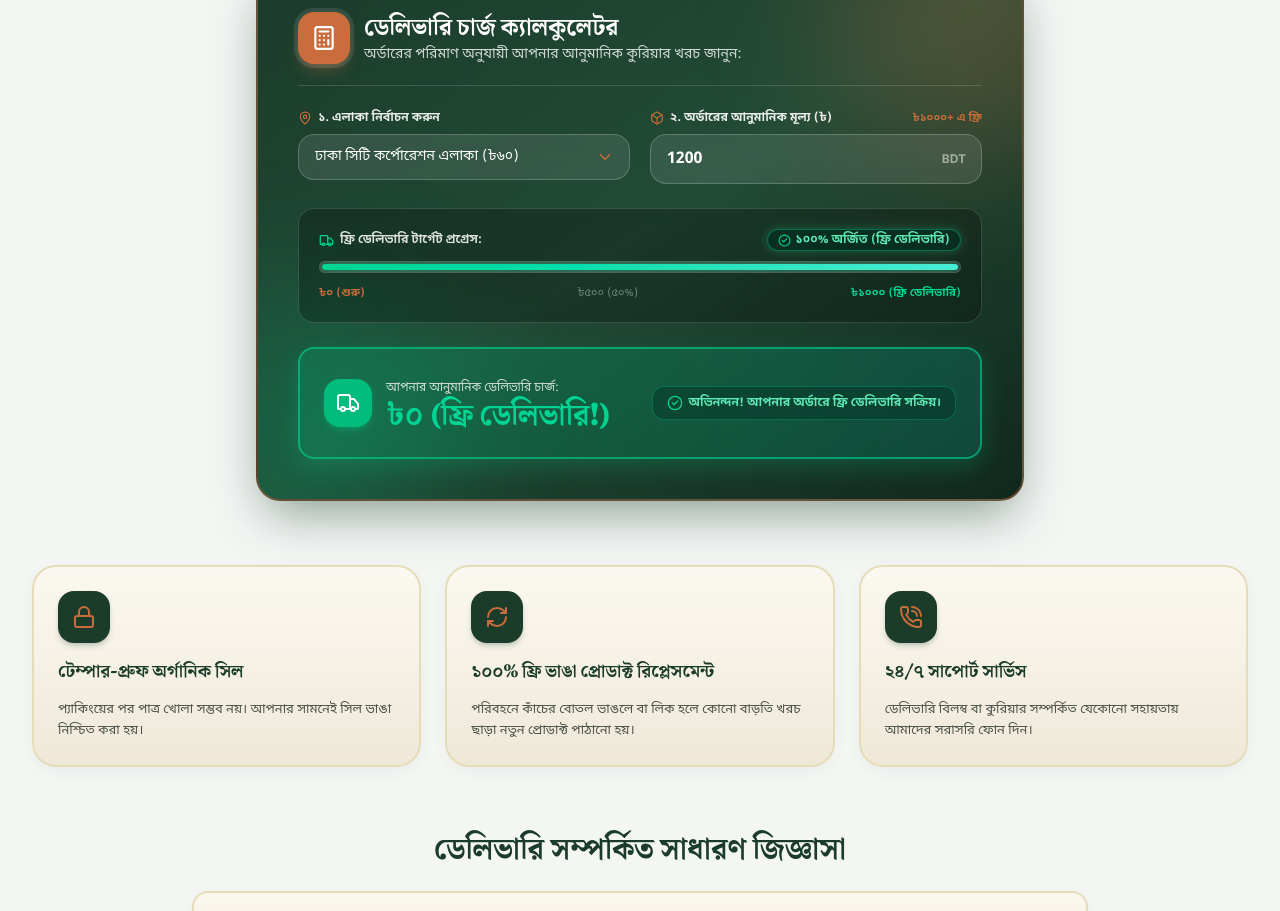
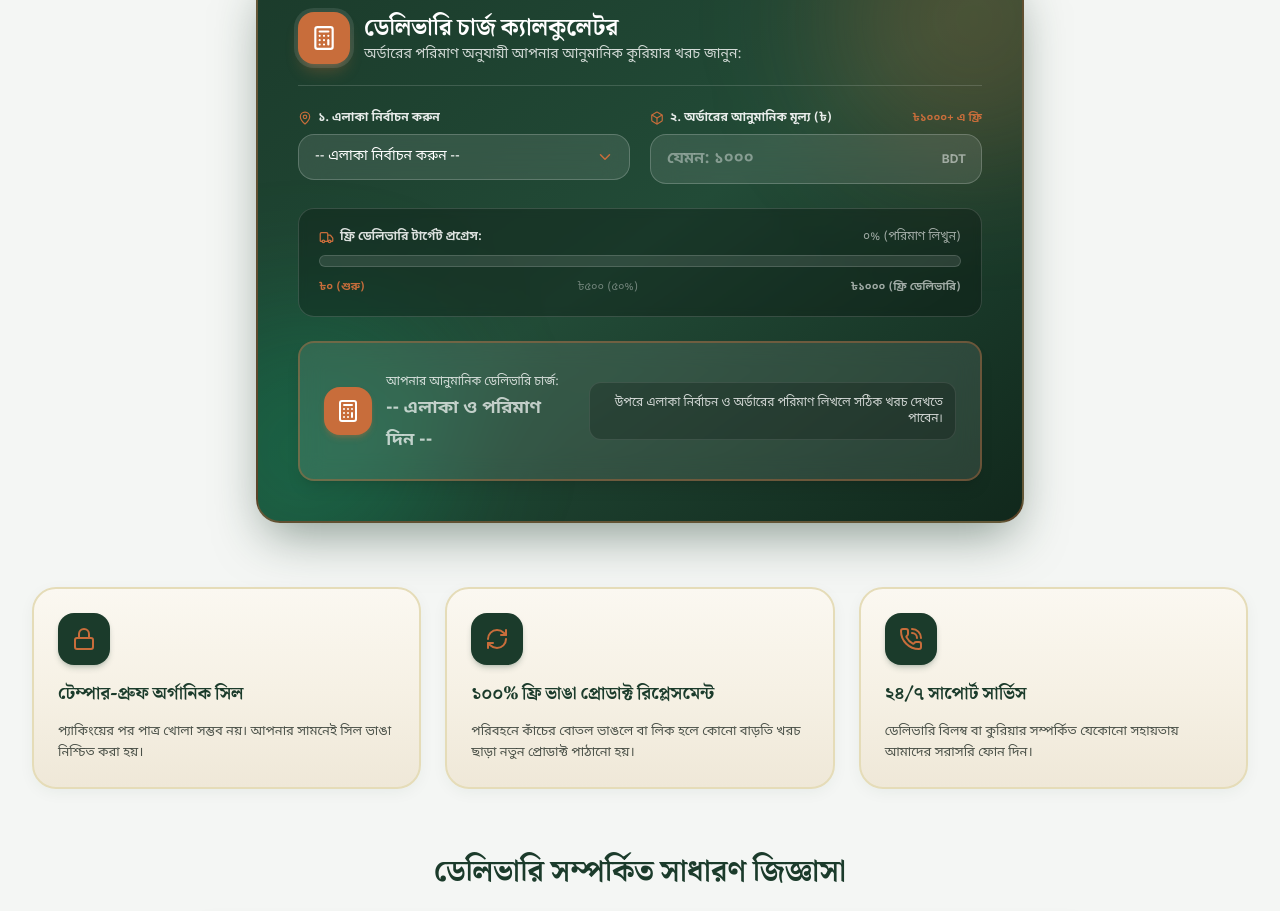
Before and after one commit to tridib371/prokriti-barta, a React (Vite) app: page /delivery in a window 1280 px wide. Shown: the part 1680-2591 px from the top of the page. Built offline with nearby package versions, Linux system fonts and the light colour scheme.

Commit message:
feat(delivery): make delivery calculator initially blank with no pre-selected location or amount

```diff
--- a/src/pages/Delivery.jsx
+++ b/src/pages/Delivery.jsx
@@ -8,14 +8,15 @@ import { useLanguage } from '../context/LanguageContext';
 export default function Delivery() {
   const { t, n, lang } = useLanguage();
 
-  const [calcZone, setCalcZone] = useState('dhaka');
-  const [calcAmount, setCalcAmount] = useState('1200');
+  const [calcZone, setCalcZone] = useState('');
+  const [calcAmount, setCalcAmount] = useState('');
   const [openFaq, setOpenFaq] = useState(null);
 
   const currentAmount = Number(calcAmount) || 0;
 
   // Delivery Calculator Logic
   const calcDeliveryFee = () => {
+    if (!calcZone || calcAmount === '') return null;
     if (currentAmount >= 1000) return 0;
     return calcZone === 'dhaka' ? 60 : 100;
   };
@@ -358,6 +359,9 @@ export default function Delivery() {
                   onChange={(e) => setCalcZone(e.target.value)}
                   className="w-full bg-white/10 backdrop-blur-md text-white px-4 py-3 rounded-2xl border border-white/20 focus:border-accent focus:bg-white/15 focus:ring-2 focus:ring-accent/30 outline-none text-xs sm:text-sm font-bn-sans appearance-none cursor-pointer transition-all"
                 >
+                  <option value="" className="bg-primary text-white/70">
+                    {lang === 'bn' ? '-- এলাকা নির্বাচন করুন --' : '-- Select Area --'}
+                  </option>
                   <option value="dhaka" className="bg-primary text-white">
                     {lang === 'bn' ? 'ঢাকা সিটি কর্পোরেশন এলাকা (৳৬০)' : 'Dhaka City Corporation (৳60)'}
                   </option>
@@ -386,13 +390,13 @@ export default function Delivery() {
               <div className="relative">
                 <input
                   type="number"
-                  placeholder="1200"
+                  placeholder={lang === 'bn' ? 'যেমন: ১০০০' : 'e.g. 1000'}
                   value={calcAmount}
                   onChange={(e) => {
                     const val = e.target.value;
                     setCalcAmount(val === '' ? '' : val.replace(/^0+(?=\d)/, ''));
                   }}
-                  className="w-full bg-white/10 backdrop-blur-md text-white px-4 py-3 rounded-2xl border border-white/20 focus:border-accent focus:bg-white/15 focus:ring-2 focus:ring-accent/30 outline-none text-base font-bold font-bn-sans transition-all [appearance:textfield] [&::-webkit-outer-spin-button]:appearance-none [&::-webkit-inner-spin-button]:appearance-none"
+                  className="w-full bg-white/10 backdrop-blur-md text-white px-4 py-3 rounded-2xl border border-white/20 focus:border-accent focus:bg-white/15 focus:ring-2 focus:ring-accent/30 outline-none text-base font-bold font-bn-sans transition-all placeholder-white/40 [appearance:textfield] [&::-webkit-outer-spin-button]:appearance-none [&::-webkit-inner-spin-button]:appearance-none"
                 />
                 <span className="absolute right-4 top-1/2 -translate-y-1/2 text-white/50 font-bold text-xs pointer-events-none">
                   BDT
@@ -410,7 +414,11 @@ export default function Delivery() {
                 {lang === 'bn' ? 'ফ্রি ডেলিভারি টার্গেট প্রগ্রেস:' : 'FREE Shipping Target Meter:'}
               </span>
               <span className="font-bold">
-                {currentAmount >= 1000 ? (
+                {calcAmount === '' ? (
+                  <span className="text-white/60 font-normal">
+                    {lang === 'bn' ? '০% (পরিমাণ লিখুন)' : '0% (Enter amount)'}
+                  </span>
+                ) : currentAmount >= 1000 ? (
                   <span className="text-emerald-300 bg-emerald-950/60 px-2.5 py-0.5 rounded-full border border-emerald-400/40 font-bold flex items-center gap-1 shadow-[0_0_10px_rgba(52,211,153,0.3)]">
                     <CheckCircle2 size={13} className="text-emerald-400" /> {lang === 'bn' ? '১০০% অর্জিত (ফ্রি ডেলিভারি)' : '100% Achieved (FREE)'}
                   </span>
@@ -426,7 +434,7 @@ export default function Delivery() {
             <div className="h-3 w-full bg-white/10 rounded-full overflow-hidden p-0.5 border border-white/15">
               <motion.div
                 initial={{ width: 0 }}
-                animate={{ width: `${Math.min(100, Math.max(0, (currentAmount / 1000) * 100))}%` }}
+                animate={{ width: `${calcAmount === '' ? 0 : Math.min(100, Math.max(0, (currentAmount / 1000) * 100))}%` }}
                 transition={{ duration: 0.5, ease: 'easeOut' }}
                 className={`h-full rounded-full transition-all duration-500 ${
                   currentAmount >= 1000
@@ -474,8 +482,12 @@ export default function Delivery() {
                 <span className="text-xs text-white/80 font-bn-sans">
                   {lang === 'bn' ? 'আপনার আনুমানিক ডেলিভারি চার্জ:' : 'Your Estimated Shipping Fee:'}
                 </span>
-                <div className="font-display font-extrabold text-2xl sm:text-3xl text-white">
-                  {calcDeliveryFee() === 0 ? (
+                <div className="font-bn-sans font-bold text-xl sm:text-2xl text-white">
+                  {calcDeliveryFee() === null ? (
+                    <span className="text-white/70 text-base sm:text-lg">
+                      {lang === 'bn' ? '-- এলাকা ও পরিমাণ দিন --' : '-- Select Area & Value --'}
+                    </span>
+                  ) : calcDeliveryFee() === 0 ? (
                     <span className="text-emerald-400 font-bold">
                       {lang === 'bn' ? '৳০ (ফ্রি ডেলিভারি!)' : '৳0 (FREE Shipping!)'}
                     </span>
@@ -488,7 +500,13 @@ export default function Delivery() {
               </div>
             </div>
 
-            {currentAmount < 1000 ? (
+            {calcDeliveryFee() === null ? (
+              <div className="text-center sm:text-right text-xs text-white/80 font-bn-sans bg-black/20 p-3 rounded-xl border border-white/10">
+                {lang === 'bn'
+                  ? 'উপরে এলাকা নির্বাচন ও অর্ডারের পরিমাণ লিখলে সঠিক খরচ দেখতে পাবেন।'
+                  : 'Select your area & enter cart total above to view shipping fee.'}
+              </div>
+            ) : currentAmount < 1000 ? (
               <div className="text-center sm:text-right text-xs text-white/85 font-bn-sans bg-black/20 p-3 rounded-xl border border-white/10">
                 {lang === 'bn' ? (
                   <span>
```
